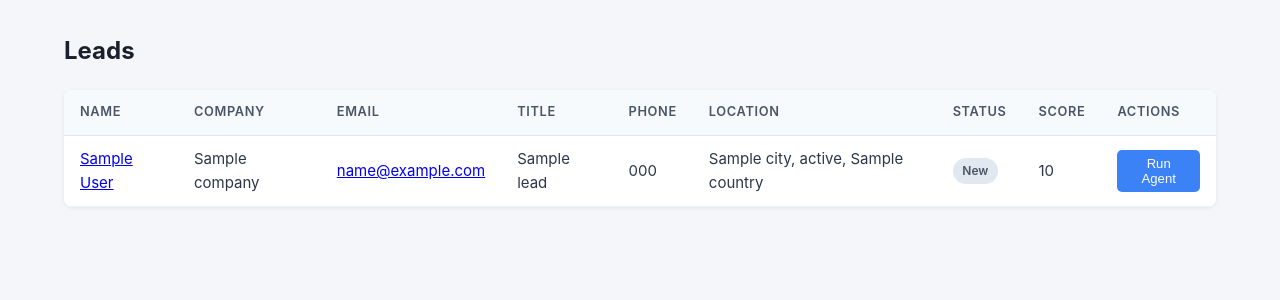
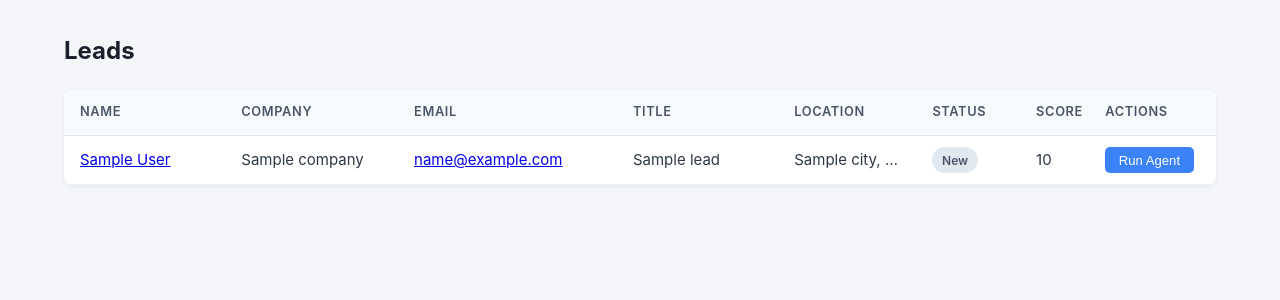
Before and after one commit to jmulvany127/GTM_AI_Automation, a FastAPI app: template templates/leads.html in a window 1280 px wide. Shown: the part 52-352 px from the top of the page. Run offline with FastAPI, Linux system fonts and the light colour scheme; the template is opened without the code that fills it: most values are stand-ins (such as "Sample title", 1, 10 or a date in 2020); parts of the project's set-up code (start-up, migrations or seed data) failed here and were passed over.

Commit message:
fix: prevent horizontal scroll on leads table by truncating long cell text

```diff
--- a/static/style.css
+++ b/static/style.css
@@ -101,6 +101,28 @@ thead th {
   border-bottom: 1px solid #e2e8f0;
   text-align: left;
   white-space: nowrap;
+}
+
+/* Leads table: fixed layout so columns honour their widths and cells truncate */
+.leads-table {
+  table-layout: fixed;
+}
+
+.leads-table th:nth-child(1) { width: 14%; } /* Name */
+.leads-table th:nth-child(2) { width: 15%; } /* Company */
+.leads-table th:nth-child(3) { width: 19%; } /* Email */
+.leads-table th:nth-child(4) { width: 14%; } /* Title */
+.leads-table th:nth-child(5) { width: 12%; } /* Location */
+.leads-table th:nth-child(6) { width: 9%;  } /* Status */
+.leads-table th:nth-child(7) { width: 6%;  } /* Score */
+.leads-table th:nth-child(8) { width: 11%; } /* Actions */
+
+/* Truncate overflowing text in leads table cells */
+.leads-table td.cell-truncate {
+  overflow: hidden;
+  white-space: nowrap;
+  text-overflow: ellipsis;
+  max-width: 0; /* required alongside table-layout:fixed for ellipsis to fire */
 }
 
 tbody tr {
--- a/templates/leads.html
+++ b/templates/leads.html
@@ -8,14 +8,13 @@
 </div>
 
 <div class="table-wrapper">
-  <table>
+  <table class="leads-table">
     <thead>
       <tr>
         <th>Name</th>
         <th>Company</th>
         <th>Email</th>
         <th>Title</th>
-        <th>Phone</th>
         <th>Location</th>
         <th>Status</th>
         <th>Score</th>
@@ -24,26 +23,21 @@
     </thead>
     <tbody>
       {% for item in leads %}
+      {%- set full_name = item.lead.first_name ~ " " ~ item.lead.last_name -%}
+      {%- set loc_parts = [item.lead.city, item.lead.state] | select | list -%}
+      {%- set location = loc_parts | join(", ") if loc_parts else "—" -%}
       <tr>
-        <td>
-          <a href="/dashboard/leads/{{ item.lead.id }}">
-            {{ item.lead.first_name }} {{ item.lead.last_name }}
-          </a>
+        <td class="cell-truncate" title="{{ full_name }}">
+          <a href="/dashboard/leads/{{ item.lead.id }}">{{ full_name }}</a>
         </td>
-        <td>{{ item.lead.company or "—" }}</td>
-        <td>
+        <td class="cell-truncate" title="{{ item.lead.company or '' }}">{{ item.lead.company or "—" }}</td>
+        <td class="cell-truncate" title="{{ item.lead.email or '' }}">
           {% if item.lead.email %}
           <a href="mailto:{{ item.lead.email }}">{{ item.lead.email }}</a>
-          {% else %}
-          —
-          {% endif %}
+          {% else %}—{% endif %}
         </td>
-        <td>{{ item.lead.job_title or "—" }}</td>
-        <td>{{ item.lead.phone or "—" }}</td>
-        <td>
-          {%- set parts = [item.lead.city, item.lead.state, item.lead.country] | select | list -%}
-          {{ parts | join(", ") if parts else "—" }}
-        </td>
+        <td class="cell-truncate" title="{{ item.lead.job_title or '' }}">{{ item.lead.job_title or "—" }}</td>
+        <td class="cell-truncate" title="{{ location }}">{{ location }}</td>
         <td>
           <span class="badge badge-{{ item.lead.status }}">{{ item.lead.status }}</span>
         </td>
@@ -60,7 +54,7 @@
       </tr>
       {% else %}
       <tr>
-        <td colspan="9" style="text-align:center; color:#a0aec0; padding:2rem;">
+        <td colspan="8" style="text-align:center; color:#a0aec0; padding:2rem;">
           No leads found. Add one via the API.
         </td>
       </tr>
```
